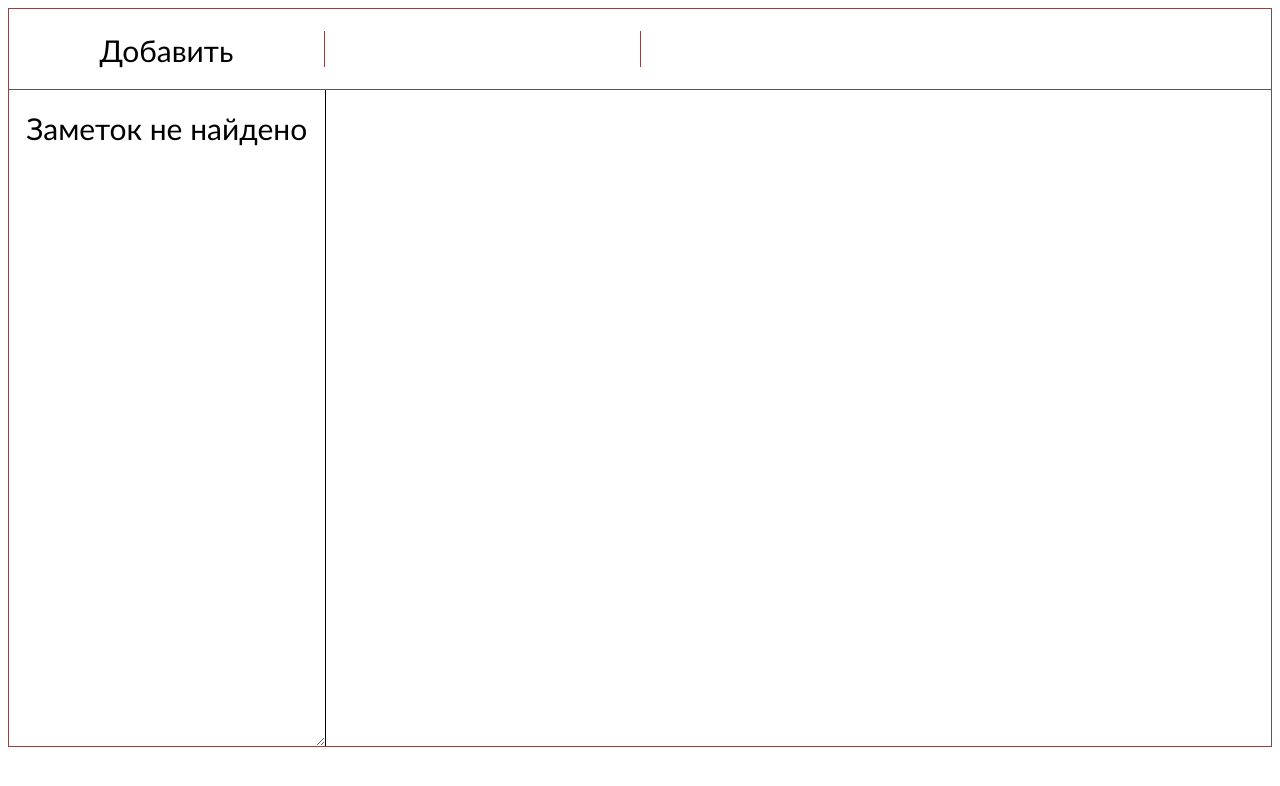
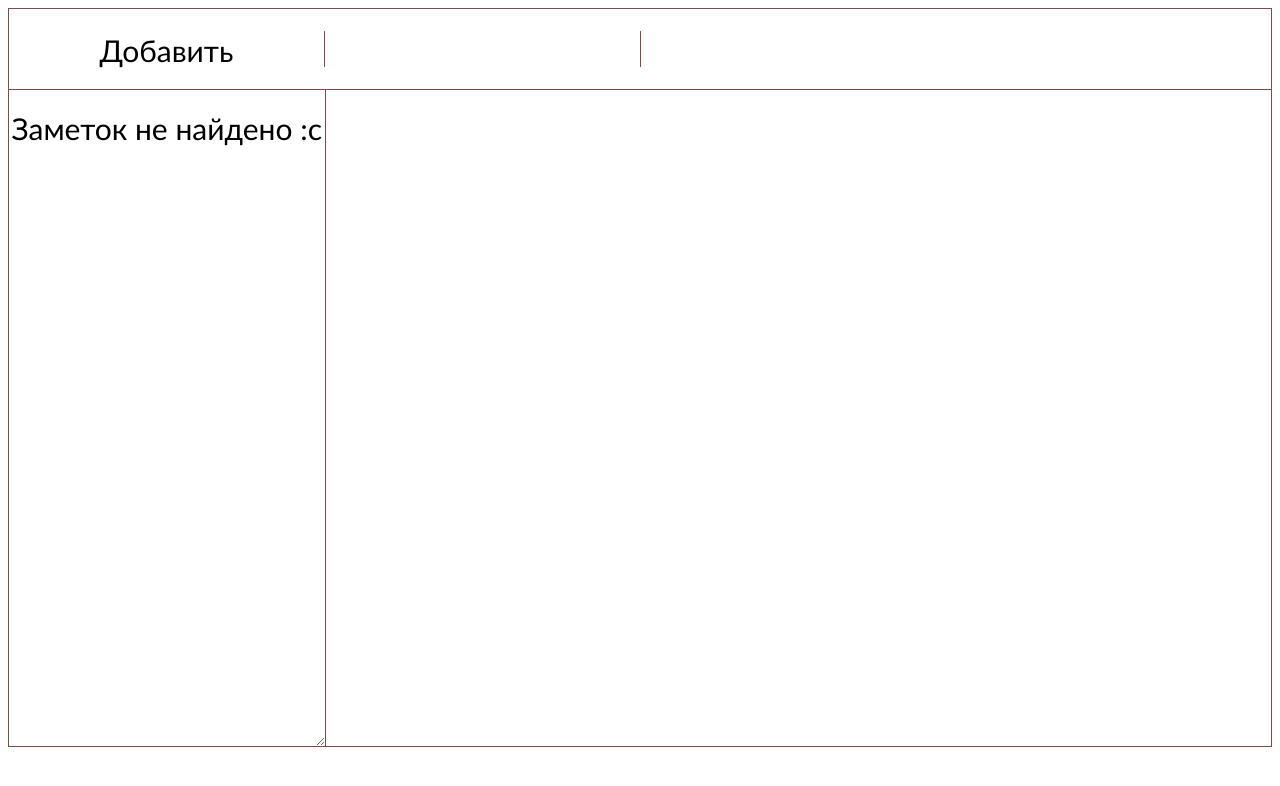
Before and after one commit to Paulselikhov/note_ts, a React (Create React App) app: page / in a window 1280 px wide. Shown: the top 786 px of the page. Built offline with nearby package versions, Linux system fonts and the light colour scheme.

Commit message:
поправил стили

```diff
--- a/src/App.css
+++ b/src/App.css
@@ -34,6 +34,9 @@ textarea{
 .Note_button{
     width: 100%;
     height: 100%;
+}
+.Note_button:hover{
+    font-weight: 600;
 }
 
 .DeleteNote{
@@ -80,7 +83,7 @@ textarea{
     height: 100%;
     overflow: auto;
     resize: horizontal;
-    border-right: 1px solid #000;
+    border-right: 1px solid rgb(128, 73, 73);
 
 }
 .NoteItem{
@@ -96,7 +99,7 @@ textarea{
     height: 40px;
     border-bottom: 1px solid rgb(128, 73, 73);
     padding-bottom: 5px;
-    padding-left: 4px;
+    padding-left: 10px;
 
     /* Обрезает наименование заметки */
     white-space: nowrap;
@@ -107,7 +110,7 @@ textarea{
 .NoteItem_description{
     height: 50px;
     border-bottom: 1px solid #000;
-    padding-left: 4px;
+    padding-left: 10px;
 
     /* Обрезает описание заметки */
     white-space: nowrap;
@@ -115,8 +118,8 @@ textarea{
     overflow-wrap: break-word;
     text-overflow: ellipsis;
 
-
-    font-size: 24px;
+    color: rgb(109, 80, 80);
+    font-size: 22px;
 }
 .NotFound{
     text-align: center;
--- a/src/components/NotesListForm/NotesList.tsx
+++ b/src/components/NotesListForm/NotesList.tsx
@@ -15,7 +15,7 @@ const NotesList: FC<NotesListProps> = ({notes, setActiveNote, activeNote}) => {
     <div className='NotesList'>
         { notes.length? notes.map((item) =>
             <NoteItem note={item} key={item.id} setActiveNote={setActiveNote} activeNote={activeNote} />
-          ): <div className='NotFound'>Заметок не найдено</div>}
+          ): <div className='NotFound'>Заметок не найдено :c</div>}
     </div>
   )
 }
```
